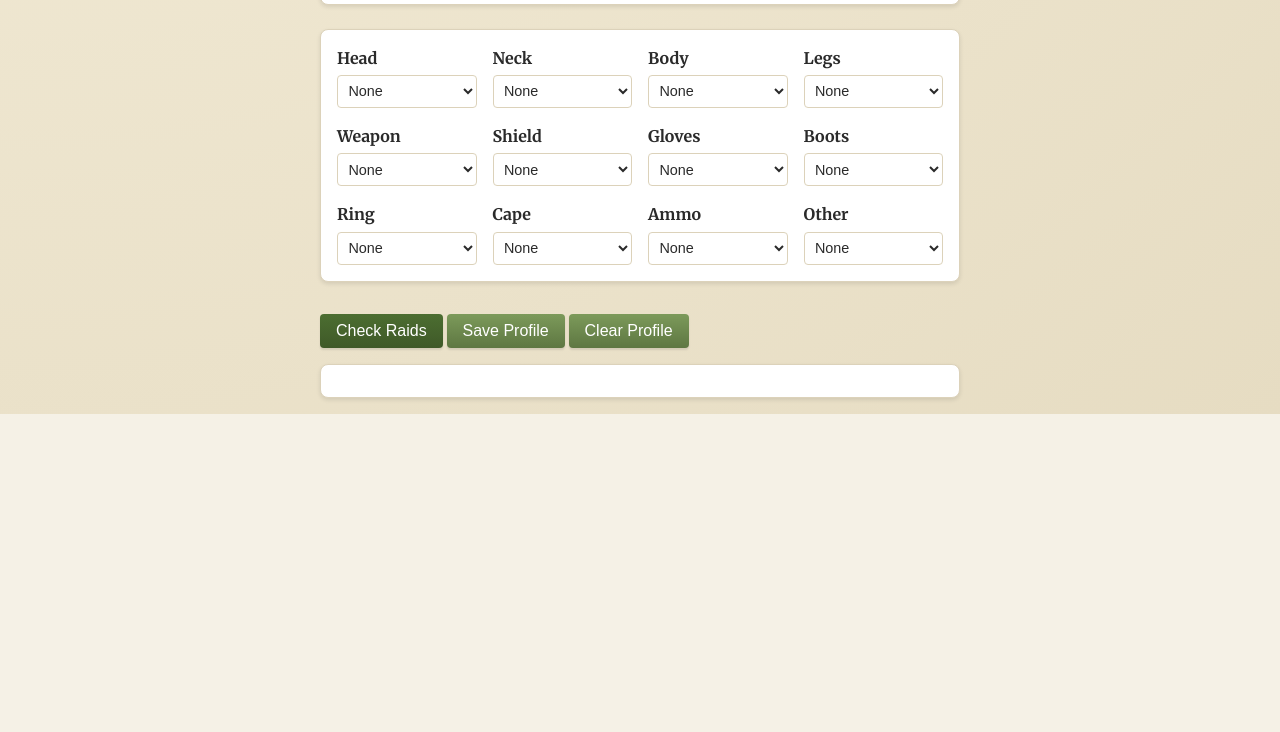
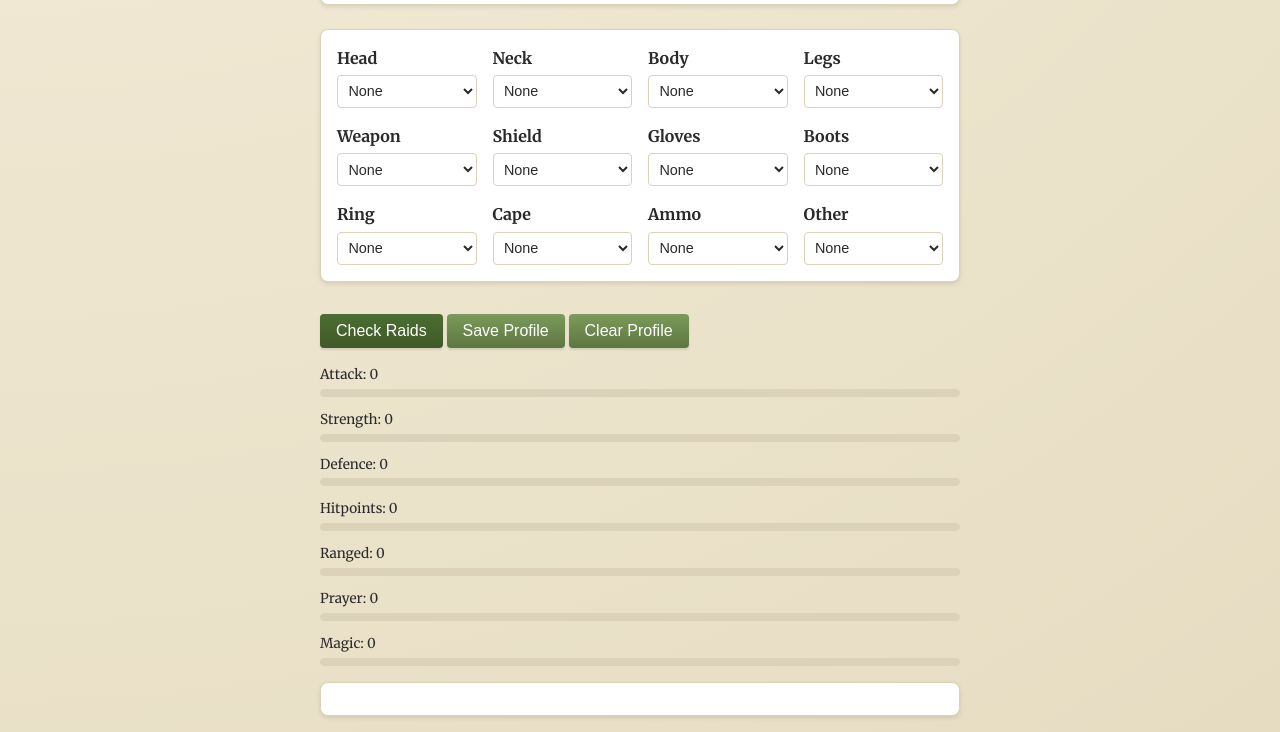
Before and after one commit to 0xmerge5/osrs-raid-check, a plain HTML site: page index.html in a window 1280 px wide. Shown: the part 1091-1823 px from the top of the page. Before the commit the page ends 1505 px from the top, so only its background shows below. Drawn offline with Linux system fonts and the light colour scheme.

Commit message:
Add stats summary progress bars
This update introduces a stats summary section displaying progress bars for each combat skill (Attack, Strength, Defence, Hitpoints, Ranged, Prayer, Magic). The bars visually represent the player's level relative to the maximum 99 and update dynamically whenever stats are fetched, entered manually, or loaded from a saved profile. New CSS classes define the bar appearance, and script.js includes logic to build and refresh the summary, as well as event listeners for input changes.

```diff
--- a/index.html
+++ b/index.html
@@ -212,6 +212,9 @@
         Clear Profile
       </button>
 
+      <!-- Stats summary visualization: displays progress bars for each skill -->
+      <section id="stats-summary" class="stats-summary"></section>
+
       <!-- Container for displaying results after eligibility calculation -->
       <section id="results" class="results"></section>
     </main>
--- a/script.js
+++ b/script.js
@@ -114,6 +114,8 @@ async function fetchStats() {
     combatInput.value = combatLevel;
     // Show a success message when stats are fetched
     showMessage('Stats fetched successfully!', 'success');
+    // Update the stats summary to reflect the newly fetched levels
+    updateStatsSummary();
   } catch (error) {
     // Handle errors gracefully. This includes network failures and invalid usernames.
     console.error(error);
@@ -170,6 +172,42 @@ function showMessage(text, type = 'error') {
     messageDiv.className = 'message';
     messageTimeout = null;
   }, 5000);
+}
+
+// -----------------------------------------------------------------------------
+// Skill summary progress bar update logic
+//
+// The stats summary displays horizontal progress bars for each combat-related
+// skill. Each bar shows the player's level relative to the max level (99).
+// This function rebuilds the summary whenever stats change or load. It reads
+// data via getPlayerData() and updates DOM elements accordingly.
+
+function updateStatsSummary() {
+  const container = document.getElementById('stats-summary');
+  if (!container) return;
+  const player = getPlayerData();
+  const stats = ['attack', 'strength', 'defence', 'hitpoints', 'ranged', 'prayer', 'magic'];
+  // Clear previous summary
+  container.innerHTML = '';
+  stats.forEach((stat) => {
+    const level = player[stat] || 0;
+    const percent = Math.min(100, (level / 99) * 100);
+    // Create elements
+    const barContainer = document.createElement('div');
+    barContainer.className = 'stat-bar-container';
+    const label = document.createElement('span');
+    label.className = 'stat-bar-label';
+    label.textContent = `${stat.charAt(0).toUpperCase() + stat.slice(1)}: ${level}`;
+    const bar = document.createElement('div');
+    bar.className = 'stat-bar';
+    const fill = document.createElement('div');
+    fill.className = 'stat-bar-fill';
+    fill.style.width = `${percent}%`;
+    bar.appendChild(fill);
+    barContainer.appendChild(label);
+    barContainer.appendChild(bar);
+    container.appendChild(barContainer);
+  });
 }
 
 // -----------------------------------------------------------------------------
@@ -974,6 +1012,8 @@ function loadProfile() {
       const slot = select.getAttribute('data-slot');
       select.value = gear[slot] || '';
     });
+    // Refresh the stats summary when profile is loaded
+    updateStatsSummary();
   } catch (err) {
     console.error('Could not load profile:', err);
   }
@@ -1004,6 +1044,14 @@ document.addEventListener('DOMContentLoaded', () => {
   populateGearDropdowns();
   // Load the player's saved profile if it exists to prefill stats, quests and gear
   loadProfile();
+
+  // Generate the initial stats summary (either from loaded profile or default values)
+  updateStatsSummary();
+
+  // Whenever the user manually edits any numeric stat field, refresh the summary
+  document.querySelectorAll('#stats-form input[type="number"]').forEach((input) => {
+    input.addEventListener('input', updateStatsSummary);
+  });
 
   const fetchButton = document.getElementById('fetch-btn');
   if (fetchButton) {
--- a/style.css
+++ b/style.css
@@ -323,3 +323,41 @@ button#check-raids-btn:hover {
   background-image: linear-gradient(to bottom, #5e7742, #7c9a5a);
   box-shadow: 0 3px 4px var(--shadow-color);
 }
+
+/* ------------------------------------------------------------------------- */
+/* Skill summary progress bars                                               */
+/* The stats summary section displays each combat skill with a horizontal    */
+/* progress bar, showing the player's level as a percentage of the max (99).*/
+.stats-summary {
+  margin-top: 1rem;
+  display: flex;
+  flex-direction: column;
+  gap: 0.75rem;
+}
+
+.stat-bar-container {
+  display: flex;
+  flex-direction: column;
+}
+
+.stat-bar-label {
+  font-size: 0.85rem;
+  margin-bottom: 0.2rem;
+  color: var(--text-color);
+}
+
+.stat-bar {
+  width: 100%;
+  height: 0.5rem;
+  background-color: var(--border-color);
+  border-radius: 0.25rem;
+  overflow: hidden;
+}
+
+.stat-bar-fill {
+  height: 100%;
+  background-image: linear-gradient(to right, var(--accent-color), var(--button-hover));
+  width: 0%;
+  border-radius: 0.25rem;
+  transition: width 0.4s ease;
+}
```
